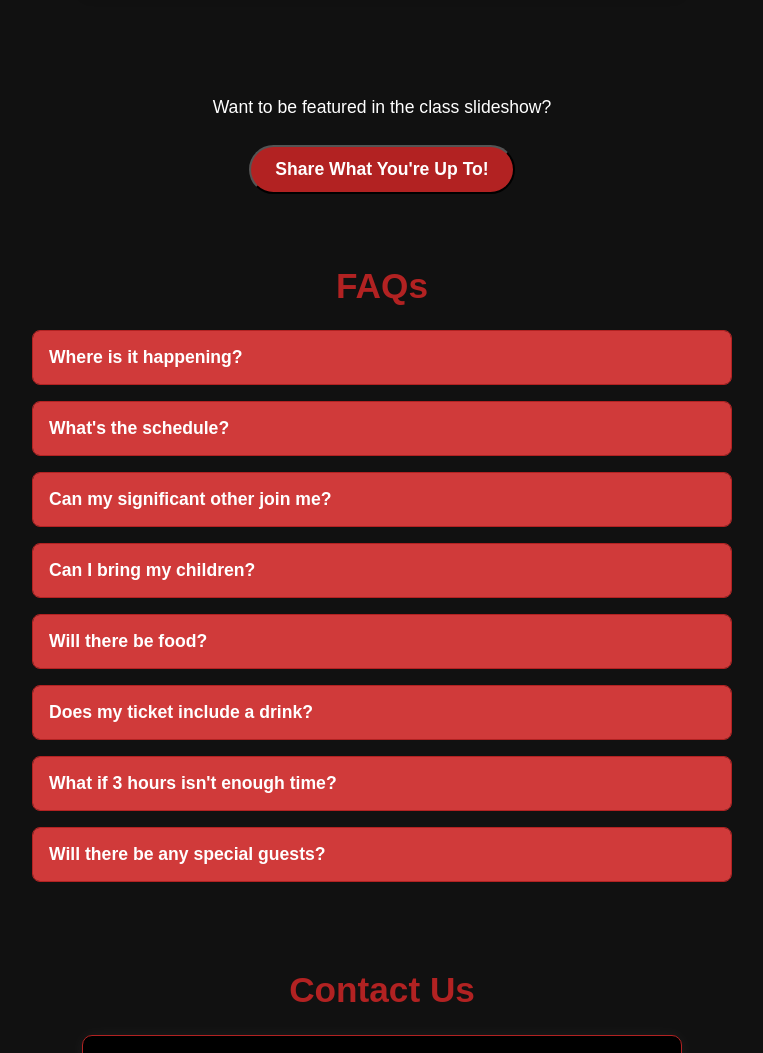
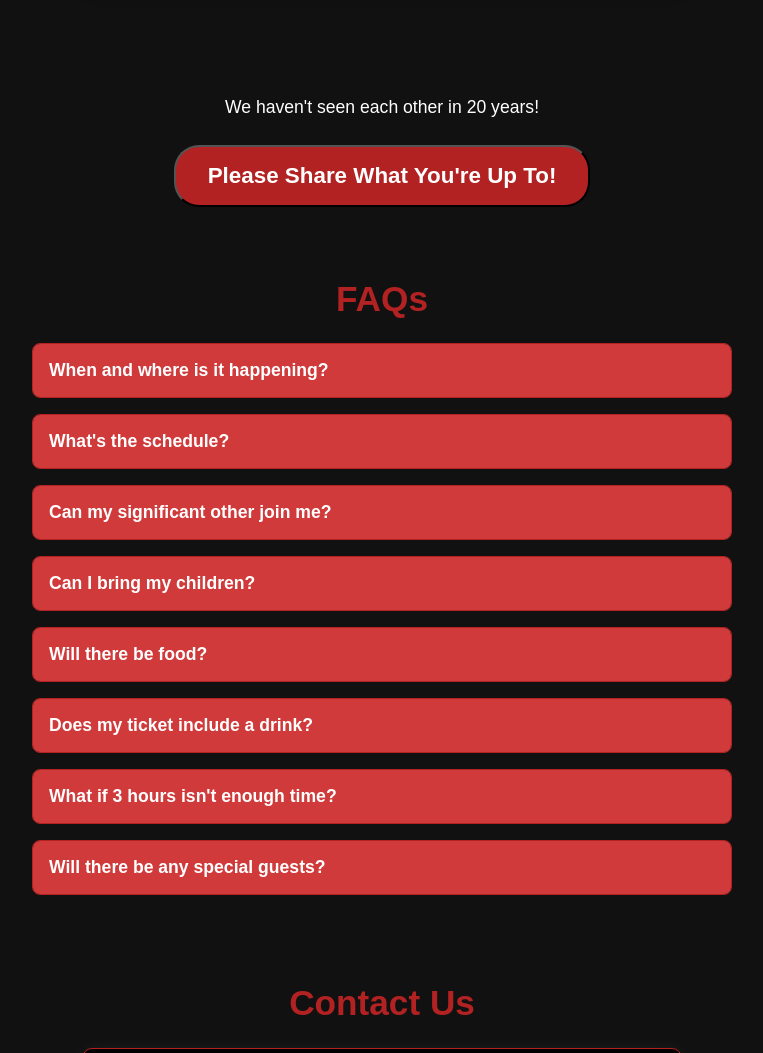
Before and after one commit to RMHSClass2005/rmhs2025, a plain HTML site: page index.html in a window 1280 px wide. Shown: the part 538-1591 px from the top of the page, without its empty margins (258-1021 px from the left). Drawn offline with nearby package versions, Linux system fonts and the light colour scheme; a script that the page names is missing.

Commit message:
style changes per Claire

```diff
--- a/index.html
+++ b/index.html
@@ -48,9 +48,9 @@
     </div>
 </div>
 <div class="content" id="slideshow">
-    <p>Want to be featured in the class slideshow?</p>
+    <p>We haven't seen each other in 20 years!</p>
     <div>
-        <button class="cta-button" id="where-button">Share What You're Up To!</button>
+        <button class="cta-button" id="where-button">Please Share What You're Up To!</button>
     </div>
 </div>
 
@@ -59,9 +59,9 @@
 
     <div class="faq-wrapper">
         <div class="faq-item">
-            <button class="faq-question">Where is it happening?</button>
+            <button class="faq-question">When and where is it happening?</button>
             <div class="faq-answer">
-                <p>We're celebrating at <a href="https://www.gabhall.com/" target="_blank" rel="noopener noreferrer">The Great American Beer Hall, 142 Mystic Avenue Medford, MA</a></p>
+                <p>We're celebrating on Friday, 11/28, 7-10pm at <a href="https://www.gabhall.com/" target="_blank" rel="noopener noreferrer">The Great American Beer Hall</a>, 142 Mystic Avenue Medford, MA</p>
             </div>
         </div>
 
@@ -96,7 +96,7 @@
         <div class="faq-item">
             <button class="faq-question">Does my ticket include a drink?</button>
             <div class="faq-answer">
-                <p>Your ticket includes a free buffet and private rental of the space. There will be a cash bar available throughout the evening with beer, wine, hard alcohol, and non-alcoholic options.</p>
+                <p>Your ticket covers the buffet and private rental of the space. There will be a cash bar available throughout the evening with beer, wine, hard alcohol, and non-alcoholic options.</p>
             </div>
         </div>
 
--- a/styles.css
+++ b/styles.css
@@ -119,11 +119,11 @@ nav a:hover {
 .cta-button {
     display: inline-block;
     cursor: pointer;
-    padding: 0.75rem 1.5rem;
+    padding: 1rem 2rem;
     background: #b22222;
     color: #fff;
     border-radius: 25px;
-    font-size: 1.1rem;
+    font-size: 1.4rem;
     font-weight: bold;
     text-decoration: none;
     transition: background 0.3s ease;
@@ -354,6 +354,16 @@ footer p {
     color: #ccc;
 }
 
+.faq-answer a {
+    color: #ffcccb; /* Light red-pink shade for good contrast */
+    text-decoration: underline;
+}
+
+.faq-answer a:hover {
+    color: #ffffff; /* Bright white on hover for clarity */
+    text-decoration: none;
+}
+
 .faq-wrapper {
     max-width: 700px;
     margin: 0 auto;
```
